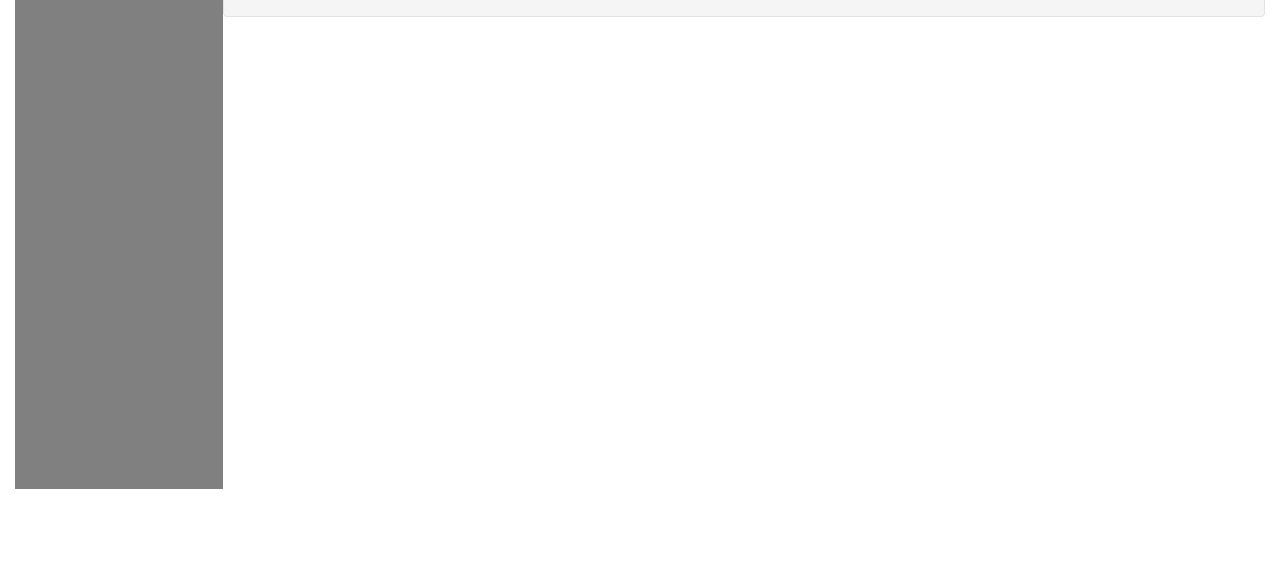
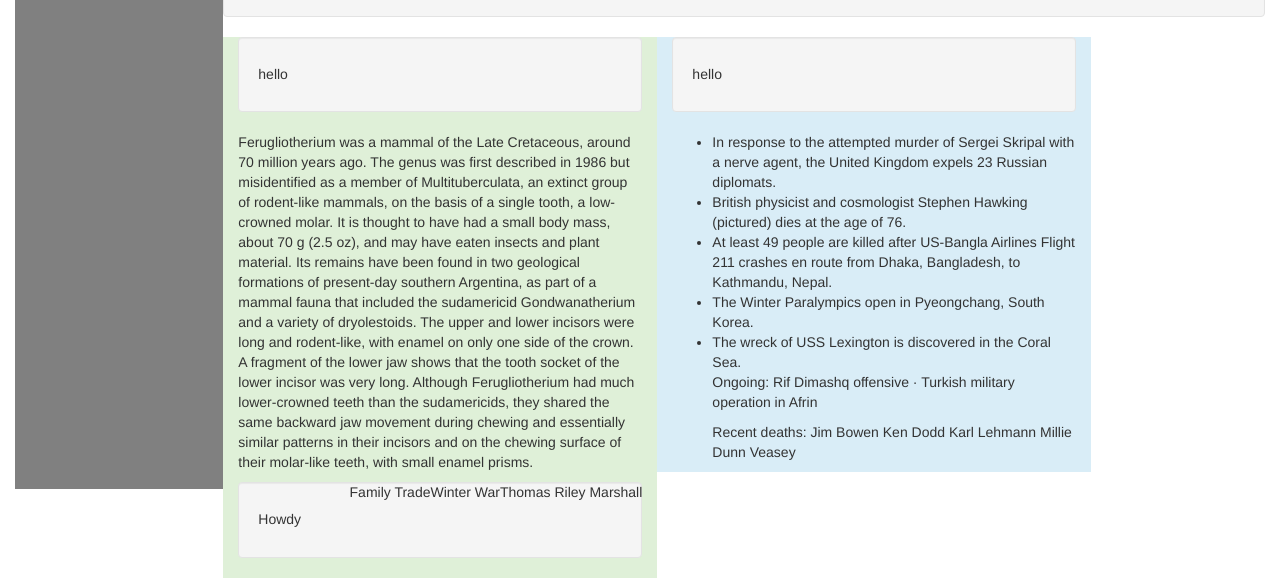
Before and after one commit to aaronakbarimort/wikipedia, a plain HTML site: page index.html in a window 1280 px wide. Shown: the part 311-889 px from the top of the page. Before the commit the page ends 800 px from the top, so only its background shows below. Drawn offline with Linux system fonts and the light colour scheme.

Commit message:
divide page into columns and rows, entered placeholder text, and create panel infrustructure

```diff
--- a/css/styles.css
+++ b/css/styles.css
@@ -17,3 +17,13 @@
 #title {
   text-align: center;
 }
+
+ul#inline-list {
+  list-style: none;
+
+}
+
+ul#inline-list li {
+  display: inline;
+  float: right;
+}
--- a/index.html
+++ b/index.html
@@ -50,7 +50,7 @@
               <p>the free encyclopedia that anyone can edit.
               5,590,110 articles in English</p>
             </div>
-            <div class="col-lg-2">
+            <div class="col-lg-3">
 
             </div>
             <div class="link col-lg-1">
@@ -76,6 +76,40 @@
             </div>
           </div>
           <div class="row">
+            <div class="col-lg-5 bg-success">
+              <div class="well well-success">
+                <h5>hello</h5>
+              </div>
+              <p class="bg-success">Ferugliotherium was a mammal of the Late Cretaceous, around 70 million years ago. The genus was first described in 1986 but misidentified as a member of Multituberculata, an extinct group of rodent-like mammals, on the basis of a single tooth, a low-crowned molar. It is thought to have had a small body mass, about 70 g (2.5 oz), and may have eaten insects and plant material. Its remains have been found in two geological formations of present-day southern Argentina, as part of a mammal fauna that included the sudamericid Gondwanatherium and a variety of dryolestoids. The upper and lower incisors were long and rodent-like, with enamel on only one side of the crown. A fragment of the lower jaw shows that the tooth socket of the lower incisor was very long. Although Ferugliotherium had much lower-crowned teeth than the sudamericids, they shared the same backward jaw movement during chewing and essentially similar patterns in their incisors and on the chewing surface of their molar-like teeth, with small enamel prisms.
+              </p>
+              <ul id="inline-list">
+                <li>Thomas Riley Marshall</li>
+                <li>Winter War</li>
+                <li>Family Trade</li>
+              </ul>
+              <div class="well well-success">
+                <h5>Howdy</h5>
+              </div>
+
+            </div>
+            <div class="col-lg-5 bg-info">
+                <div class="well well-info">
+                  <h5>hello</h5>
+                </div>
+                <ul>
+                  <li>In response to the attempted murder of Sergei Skripal with a nerve agent, the United Kingdom expels 23 Russian diplomats.</li>
+                  <li>British physicist and cosmologist Stephen Hawking (pictured) dies at the age of 76.</li>
+                  <li>At least 49 people are killed after US-Bangla Airlines Flight 211 crashes en route from Dhaka, Bangladesh, to Kathmandu, Nepal.</li>
+                  <li>The Winter Paralympics open in Pyeongchang, South Korea.</li>
+                  <li>The wreck of USS Lexington is discovered in the Coral Sea.</li
+                  <p>Ongoing: Rif Dimashq offensive · Turkish military operation in Afrin</p>
+                  <p>Recent deaths: Jim Bowen Ken Dodd Karl Lehmann Millie Dunn Veasey</p>
+
+                </ul>
+            </div>
+          </div>
+
+
 
           </div>
           <div class="row">
@@ -84,7 +118,7 @@
           <div class="row">
 
           </div>
-        </div>
+
         <div class="footer">
         </div>
       </div>
```
